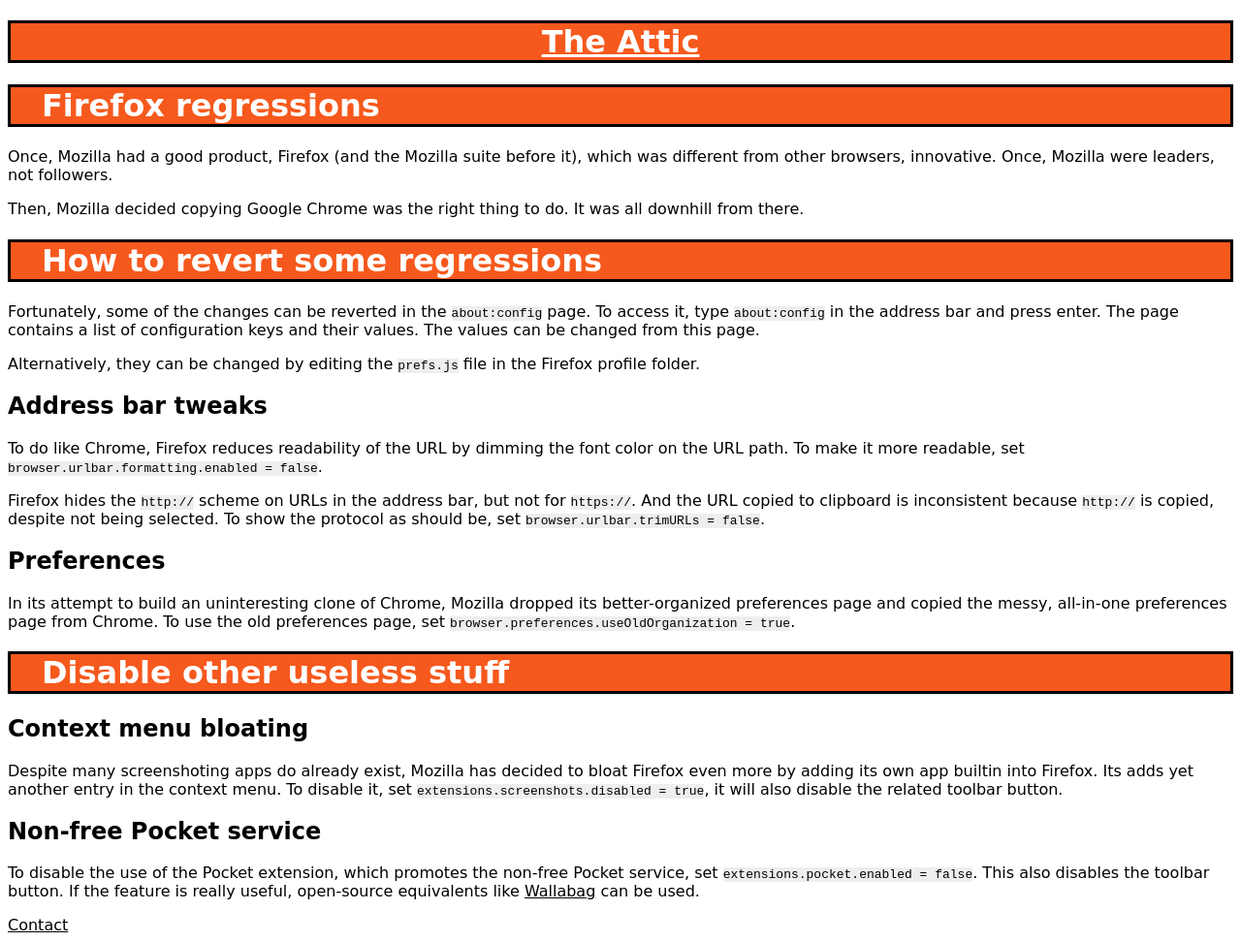
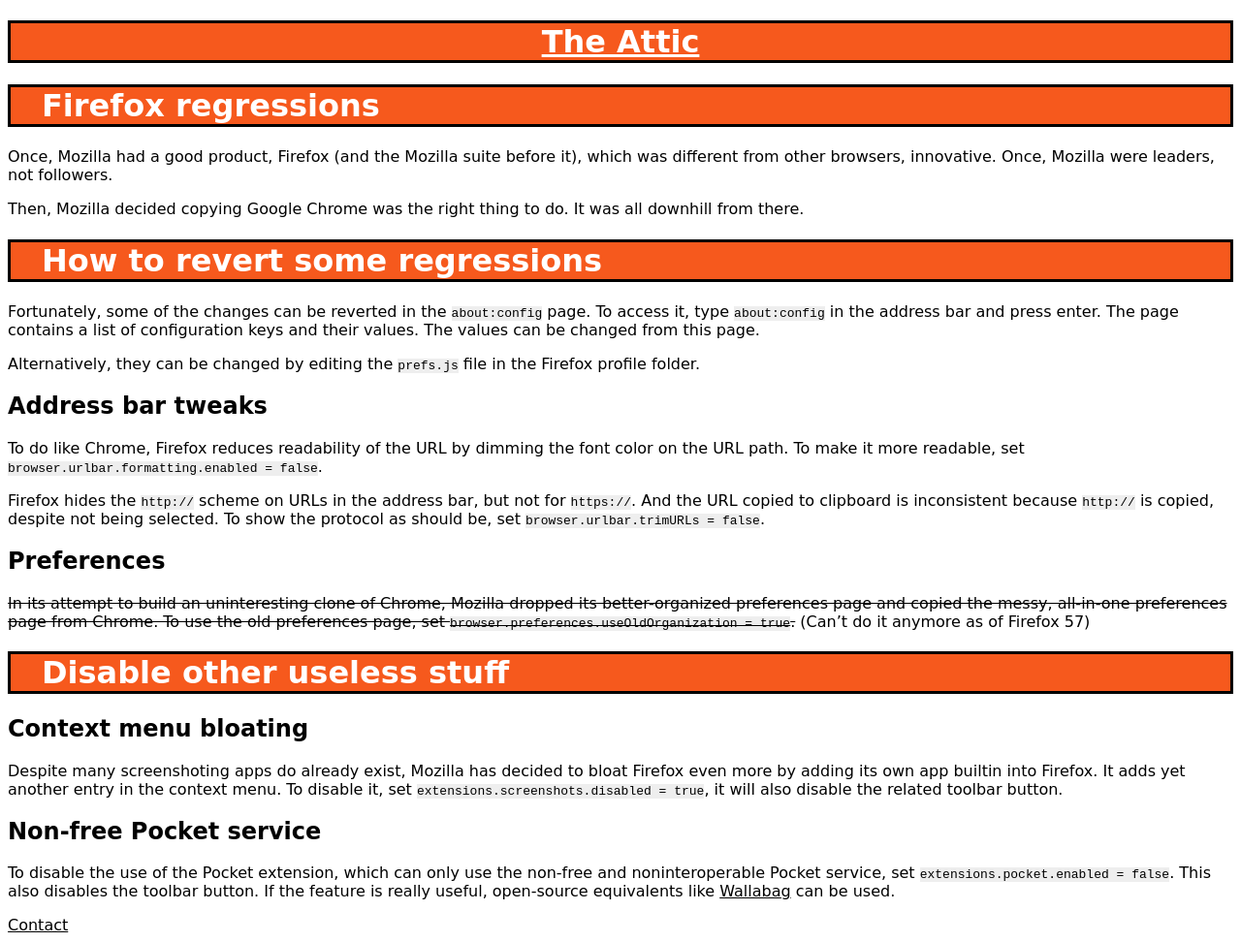
Before and after one commit to hydrargyrum/hydrargyrum.github.io, a Jekyll site: the page built from _posts/2017-10-22-firefox-tweaks.md, in a window 1280 px wide. Shown: the whole page at 97% size. Built offline with Jekyll 4.4.1, drawn with Linux system fonts in a browser that asks for light colours.

Commit message:
update firefox page

```diff
--- a/_posts/2017-10-22-firefox-tweaks.md
+++ b/_posts/2017-10-22-firefox-tweaks.md
@@ -24,14 +24,14 @@
 
 ## Preferences
 
-In its attempt to build an uninteresting clone of Chrome, Mozilla dropped its better-organized preferences page and copied the messy, all-in-one preferences page from Chrome. To use the old preferences page, set `browser.preferences.useOldOrganization = true`.
+~~In its attempt to build an uninteresting clone of Chrome, Mozilla dropped its better-organized preferences page and copied the messy, all-in-one preferences page from Chrome. To use the old preferences page, set `browser.preferences.useOldOrganization = true`.~~ (Can't do it anymore as of Firefox 57)
 
 # Disable other useless stuff
 
 ## Context menu bloating
 
-Despite many screenshoting apps do already exist, Mozilla has decided to bloat Firefox even more by adding its own app builtin into Firefox. Its adds yet another entry in the context menu. To disable it, set `extensions.screenshots.disabled = true`, it will also disable the related toolbar button.
+Despite many screenshoting apps do already exist, Mozilla has decided to bloat Firefox even more by adding its own app builtin into Firefox. It adds yet another entry in the context menu. To disable it, set `extensions.screenshots.disabled = true`, it will also disable the related toolbar button.
 
 ## Non-free Pocket service
 
-To disable the use of the Pocket extension, which promotes the non-free Pocket service, set `extensions.pocket.enabled = false`. This also disables the toolbar button. If the feature is really useful, open-source equivalents like [Wallabag](https://www.wallabag.org/) can be used.
+To disable the use of the Pocket extension, which can only use the non-free and noninteroperable Pocket service, set `extensions.pocket.enabled = false`. This also disables the toolbar button. If the feature is really useful, open-source equivalents like [Wallabag](https://www.wallabag.org/) can be used.
```
